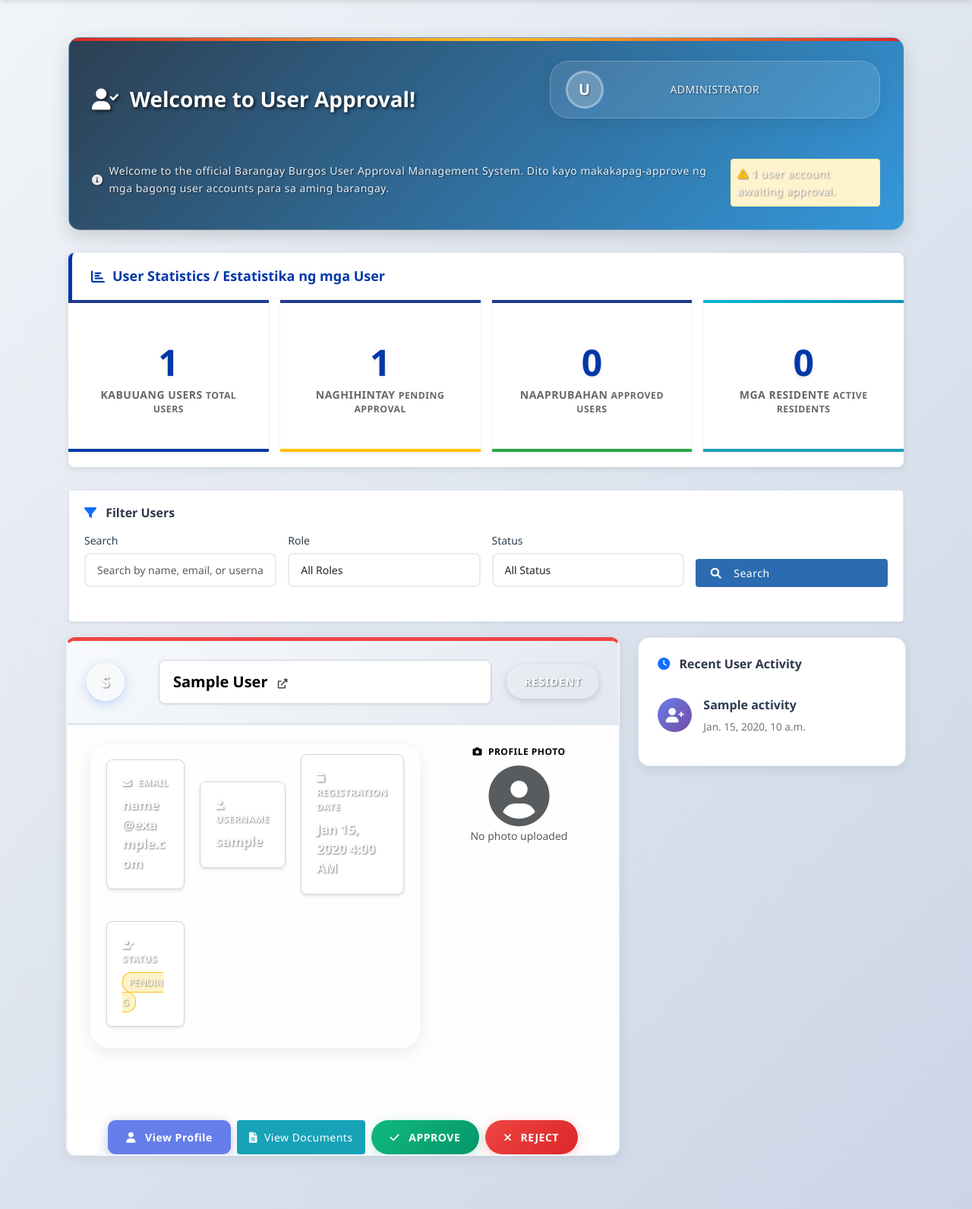
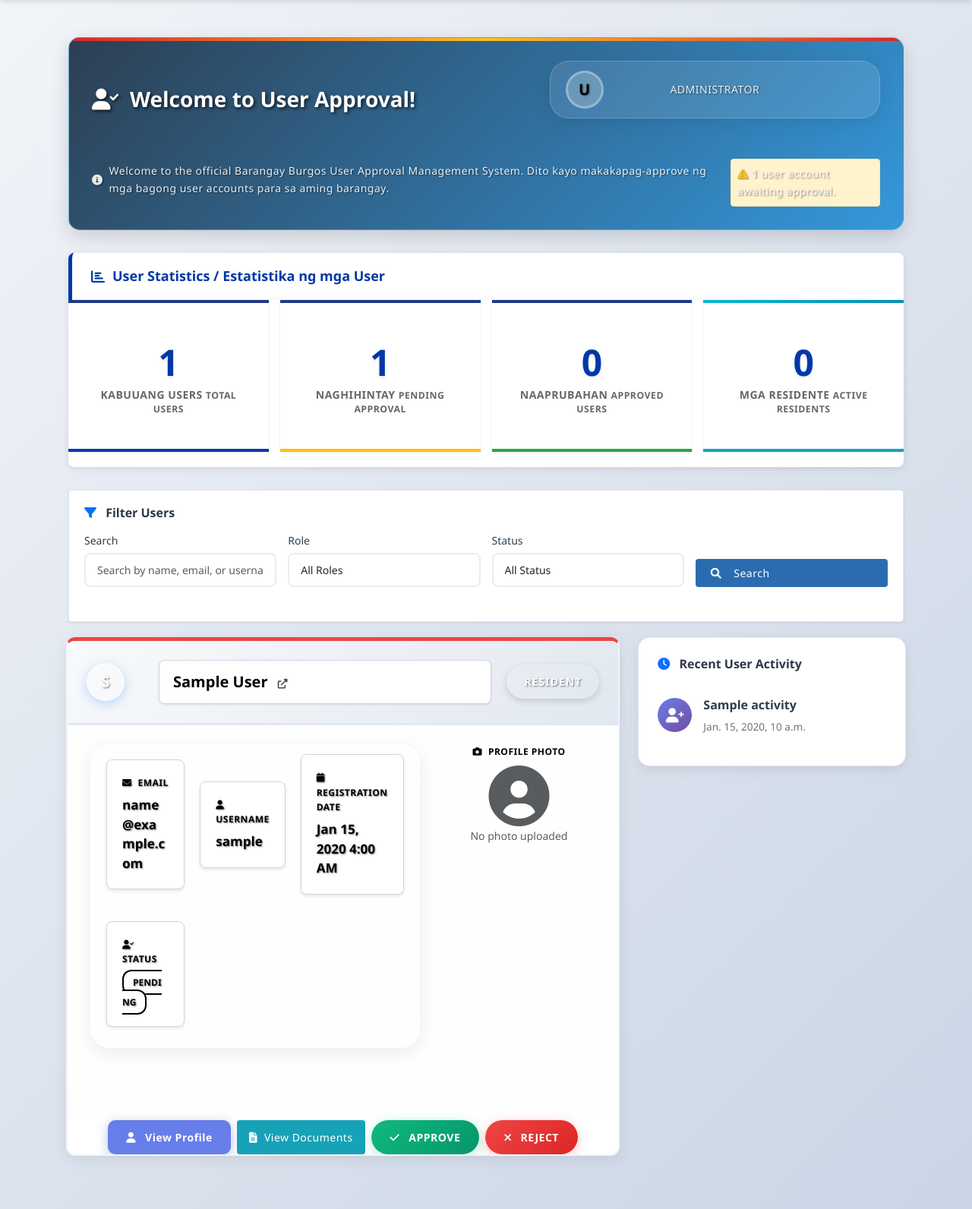
Before and after one commit to qwertyuiop547/mywebapp, a Django app: template templates/accounts/user_approval.html in a window 1280 px wide. Shown: the part 267-1859 px from the top of the page at 76% size. Run offline with Django 5.2, Linux system fonts and the light colour scheme; tables that the repository leaves empty hold one stand-in row (values such as "Sample post"); the template is opened without the code that fills it: values that come from a table or form of the project are taken from there, most other values are stand-ins (such as "Sample title", 1, 10 or a date in 2020).

Commit message:
FINAL: Force ALL text in user-info div to pure black with !important

```diff
--- a/templates/accounts/user_approval.html
+++ b/templates/accounts/user_approval.html
@@ -491,6 +491,11 @@
         margin-bottom: 25px;
     }
 
+    .user-info * {
+        color: #000000 !important;
+        font-weight: 800 !important;
+    }
+
     .info-item {
         background: #ffffff;
         padding: 20px;
@@ -596,21 +601,22 @@
     }
 
     .status-badge {
-        padding: 4px 8px;
+        padding: 6px 12px;
         border-radius: 12px;
         font-size: 12px;
-        font-weight: 500;
+        font-weight: 800;
         text-transform: uppercase;
+        border: 2px solid #000000;
     }
 
-    .status-badge.pending {
-        background: #fed7d7;
-        color: #c53030;
+    .status-badge.status-pending {
+        background: #ffffff;
+        color: #000000;
     }
 
-    .status-badge.approved {
-        background: #c6f6d5;
-        color: #2f855a;
+    .status-badge.status-approved {
+        background: #ffffff;
+        color: #000000;
     }
 
     .no-data {
```
